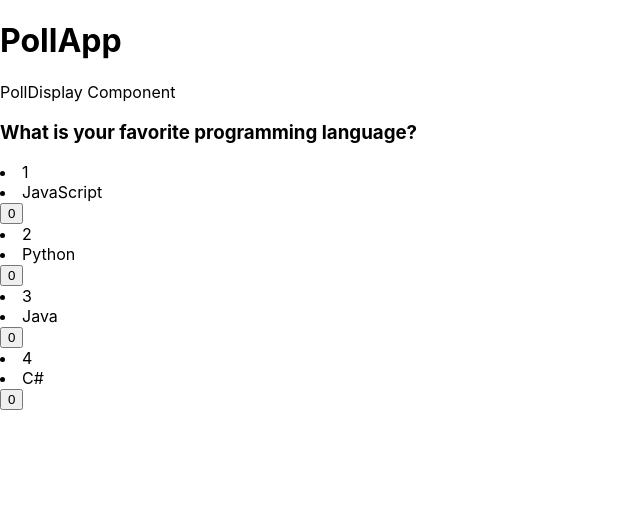
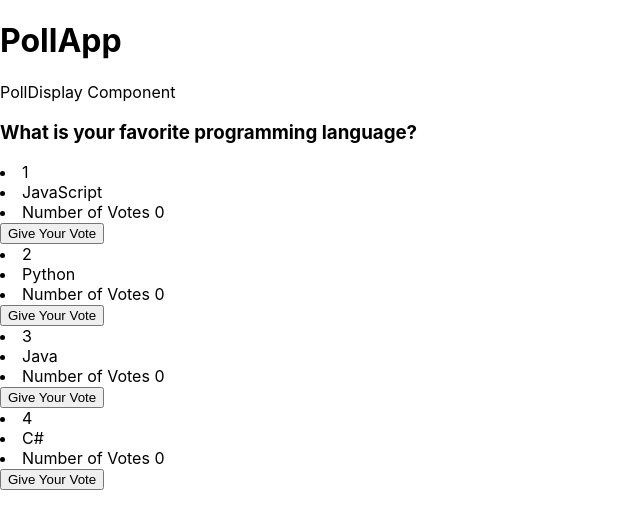
Before and after one commit to Mujtaba240/EAD_MID, a React (Create React App) app: page / in a window 1280 px wide. Shown: the top 528 px of the page, without its empty margins (0-640 px from the left). Built offline with nearby package versions, Linux system fonts and the light colour scheme.

Commit message:
Add PollDisplay Component commint4

```diff
--- a/src/PollDisplay.js
+++ b/src/PollDisplay.js
@@ -1,6 +1,11 @@
 import React from "react";
+import { useState } from "react";
 
 function PollDisplay(){
+        const [votesJS, setVotesJS] = useState(0)
+        const [votesPy, setVotesPy] = useState(0)
+        const [votesJava, setVotesJava] = useState(0)
+        const [votesC, setVotesC] = useState(0)
 
     let sampleData =
         {
@@ -18,7 +23,9 @@ function PollDisplay(){
 
     let arrayOFChoices = [...sampleData.choices]
 
-
+    const countVotes = (obj)=>{
+            setVotesJS(votesJS+1)
+    }
 
 return (
     <>
@@ -32,9 +39,11 @@ return (
                     return <div>
                             <li>{item.id}</li>
                             <li>{item.label}</li>
-                            <button>{item.votes}</button>
+                            <li>Number of Votes {votesJS}</li>
+                            <button onClick={countVotes} id={item.id} >Give Your Vote</button>
                     </div>
                 })}
+
             </div>
 
     </>
```
